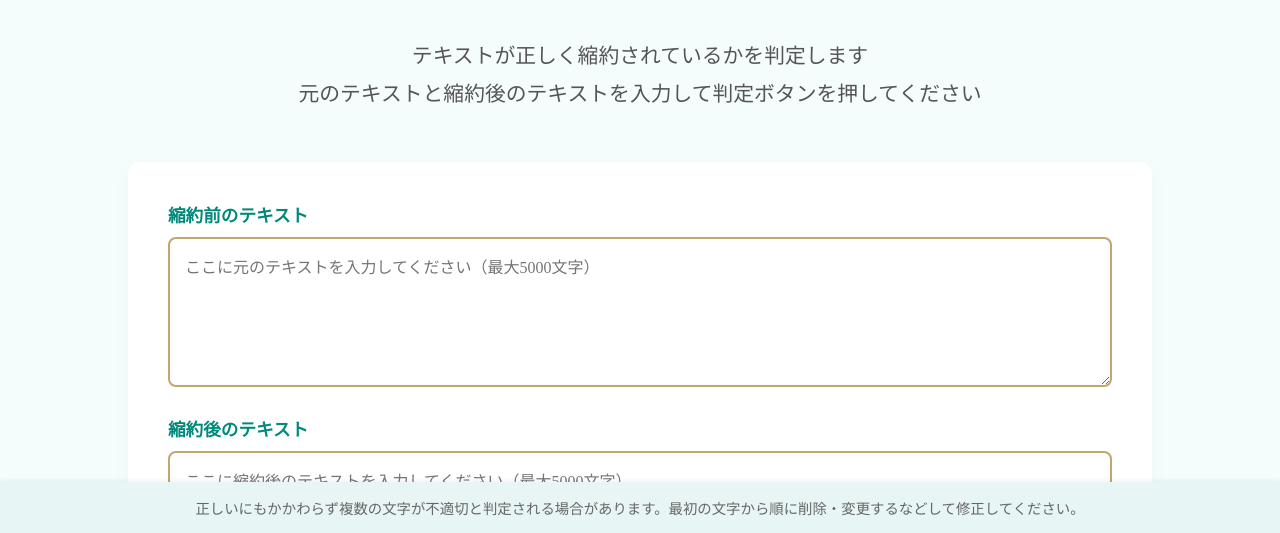
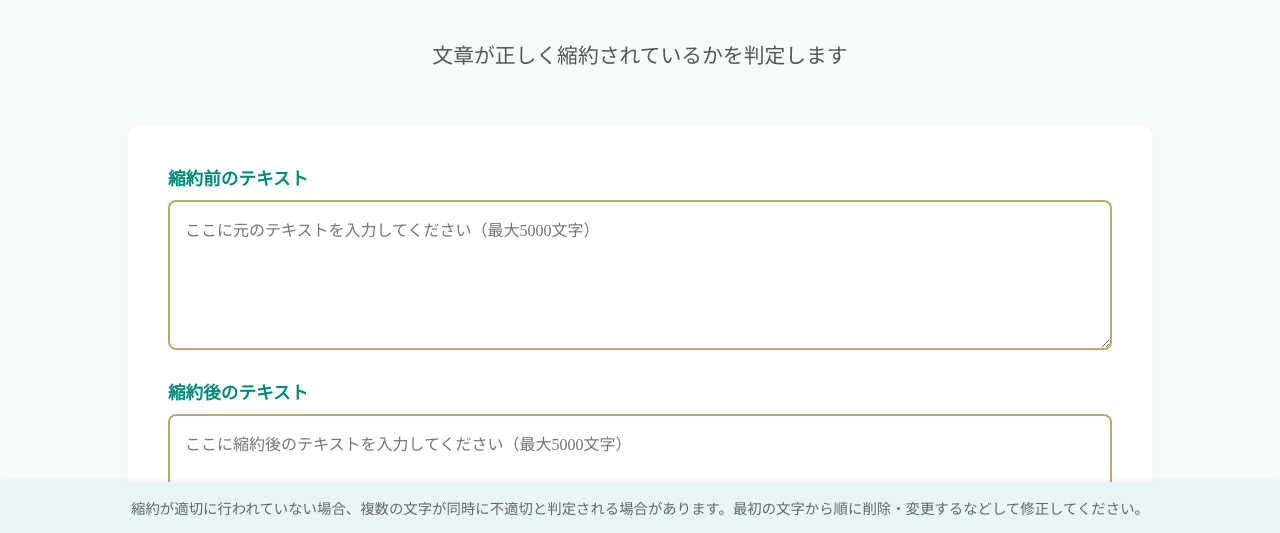
Before and after one commit to kay-liechtenstein/shukuyaku-checker, a plain HTML site: page index.html in a window 1280 px wide. Shown: the part 267-800 px from the top of the page. Drawn offline with nearby package versions, Linux system fonts and the light colour scheme; some packages are replaced by stand-ins of ours; a script that the page names is missing.

Commit message:
updated statement

```diff
--- a/index.html
+++ b/index.html
@@ -275,8 +275,7 @@
     <div class="container">
         <h1>縮約判定bot</h1>
         <p class="subtitle">
-            テキストが正しく縮約されているかを判定します<br>
-            元のテキストと縮約後のテキストを入力して判定ボタンを押してください
+            文章が正しく縮約されているかを判定します
         </p>
 
         <div class="input-section">
@@ -302,7 +301,7 @@
     </div>
 
     <div class="footer-note">
-        正しいにもかかわらず複数の文字が不適切と判定される場合があります。最初の文字から順に削除・変更するなどして修正してください。
+        縮約が適切に行われていない場合、複数の文字が同時に不適切と判定される場合があります。最初の文字から順に削除・変更するなどして修正してください。
     </div>
 
     <script src="judge.js"></script>
```
